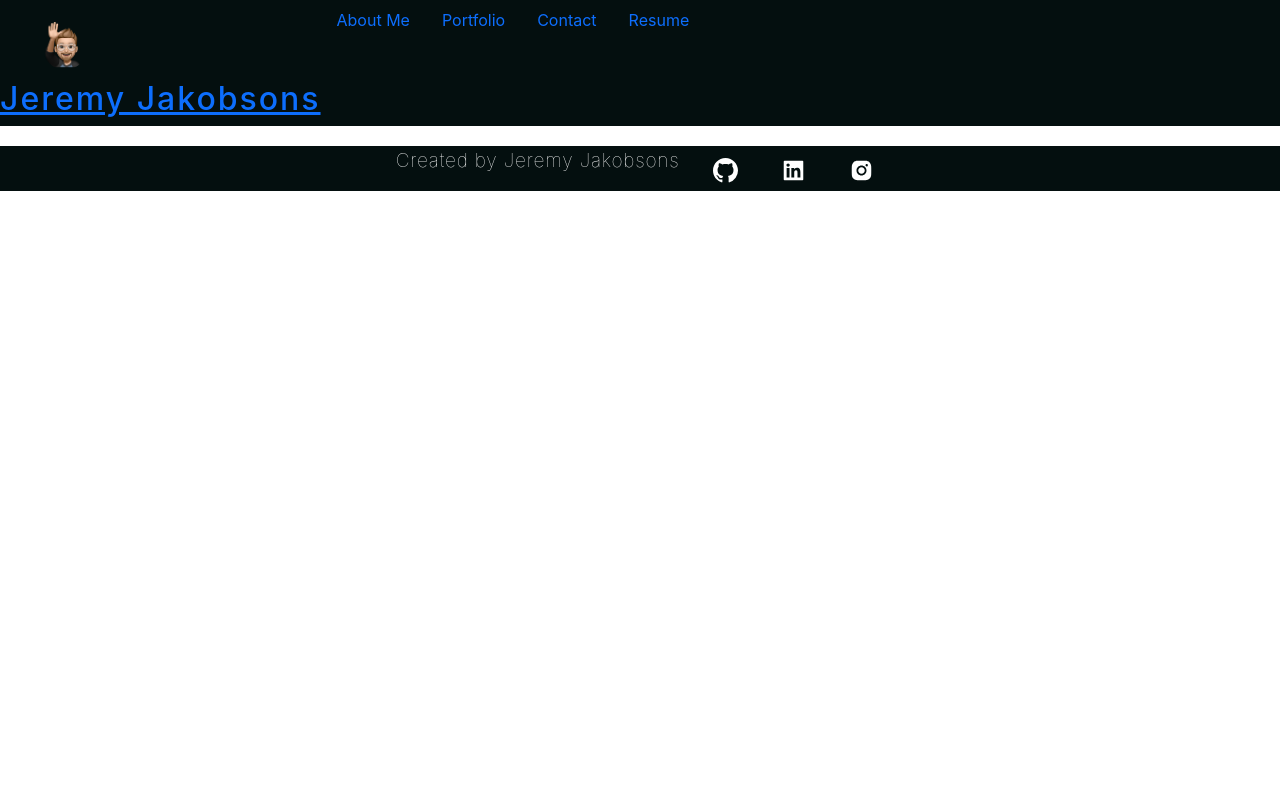
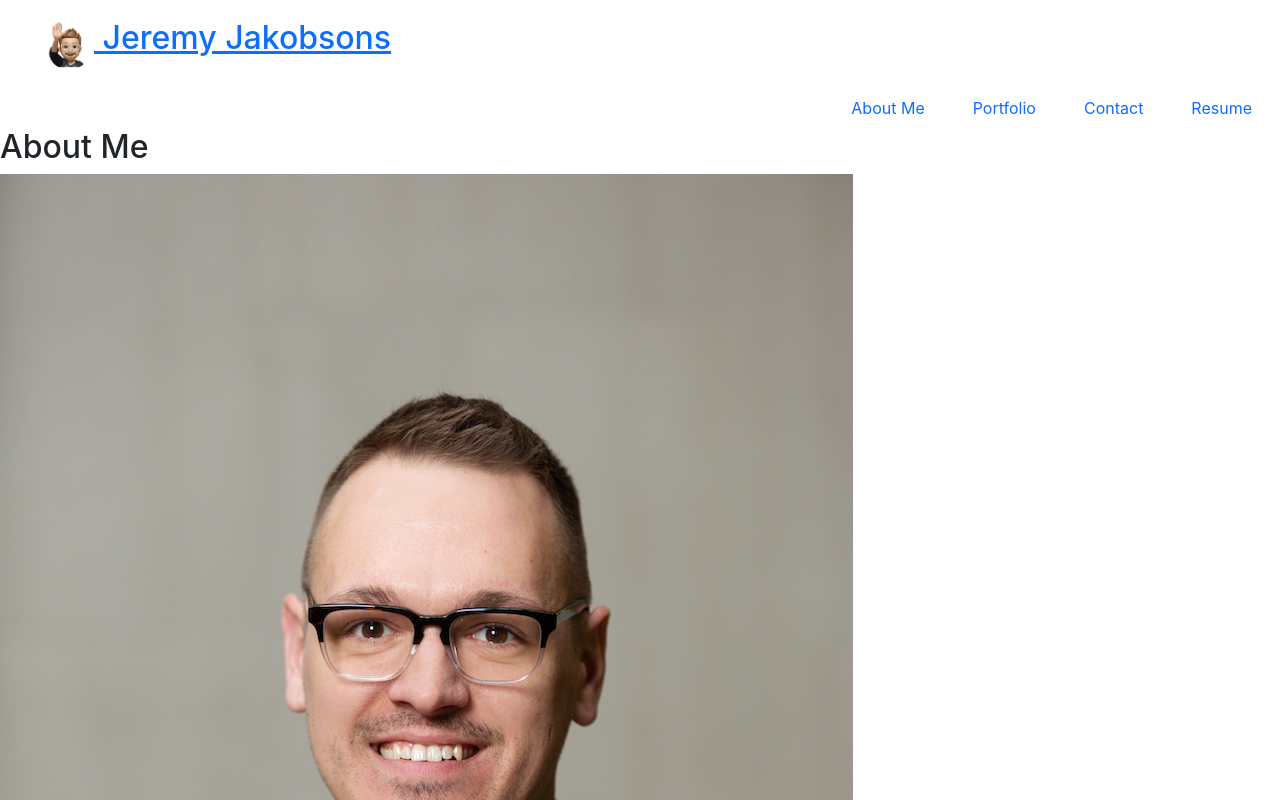
Before and after one commit to jjakobsons87/portfolio, a React (Create React App) app: page / in a window 1280 px wide. Shown: the top 800 px of the page. Built offline with nearby package versions, Linux system fonts and the light colour scheme.

Commit message:
updated app.js now about is showing on main page

```diff
--- a/src/App.js
+++ b/src/App.js
@@ -7,20 +7,20 @@ import About from './components/About';
 
 function App() {
   const [categories] = useState([
-    { name: "about me" },
-    { name: 'portfolio' },
-    { name: 'contact' },
+    { name: 'About Me' },
+    { name: 'Portfolio' },
+    { name: 'Contact' },
     { name: 'Resume' }
   ]);
   const [currentCategory, setCurrentCategory] = useState(categories[0]);
 
   return (
     <div>
-      <Header>
+      <Header
         categories={categories}
         setCurrentCategory={setCurrentCategory}
         currentCategory={currentCategory}
-      </Header>
+      ></Header>
       <main>
         <div>
           { currentCategory.name === 'About Me' &&
--- a/src/components/Header/index.js
+++ b/src/components/Header/index.js
@@ -12,29 +12,26 @@ function Header(props) {
     } = props;
 
     return (
-        <header className="navRow">
+        <header className="flex-row px-1">
             <h2>
                 <a className="mainPage" href="/">
                     <img className="iconPic" src={require('../../assets/images/avatar.png')}
                     alt="Author Avatar Memoji"
-                    />
-                    <div className="pageTitle">
-                        Jeremy Jakobsons
-                    </div>
+                    /> Jeremy Jakobsons
                 </a>
             </h2>
 
-            <Nav className="justify-content-end" activeKey="/home">
-                <Nav.Item>
+            <Nav className="flex-row justify-content-end" activeKey="/home">
+                <Nav.Item className="mx-2">
                     <Nav.Link href="/home">About Me</Nav.Link>
                 </Nav.Item>
-                <Nav.Item>
+                <Nav.Item className="mx-2">
                     <Nav.Link eventKey="link-1">Portfolio</Nav.Link>
                 </Nav.Item>
-                <Nav.Item>
+                <Nav.Item className="mx-2">
                     <Nav.Link eventKey="link-2">Contact</Nav.Link>
                 </Nav.Item>
-                <Nav.Item>
+                <Nav.Item className="mx-2">
                     <Nav.Link eventKey="link-3">Resume</Nav.Link>
                 </Nav.Item>
             </Nav>
```
